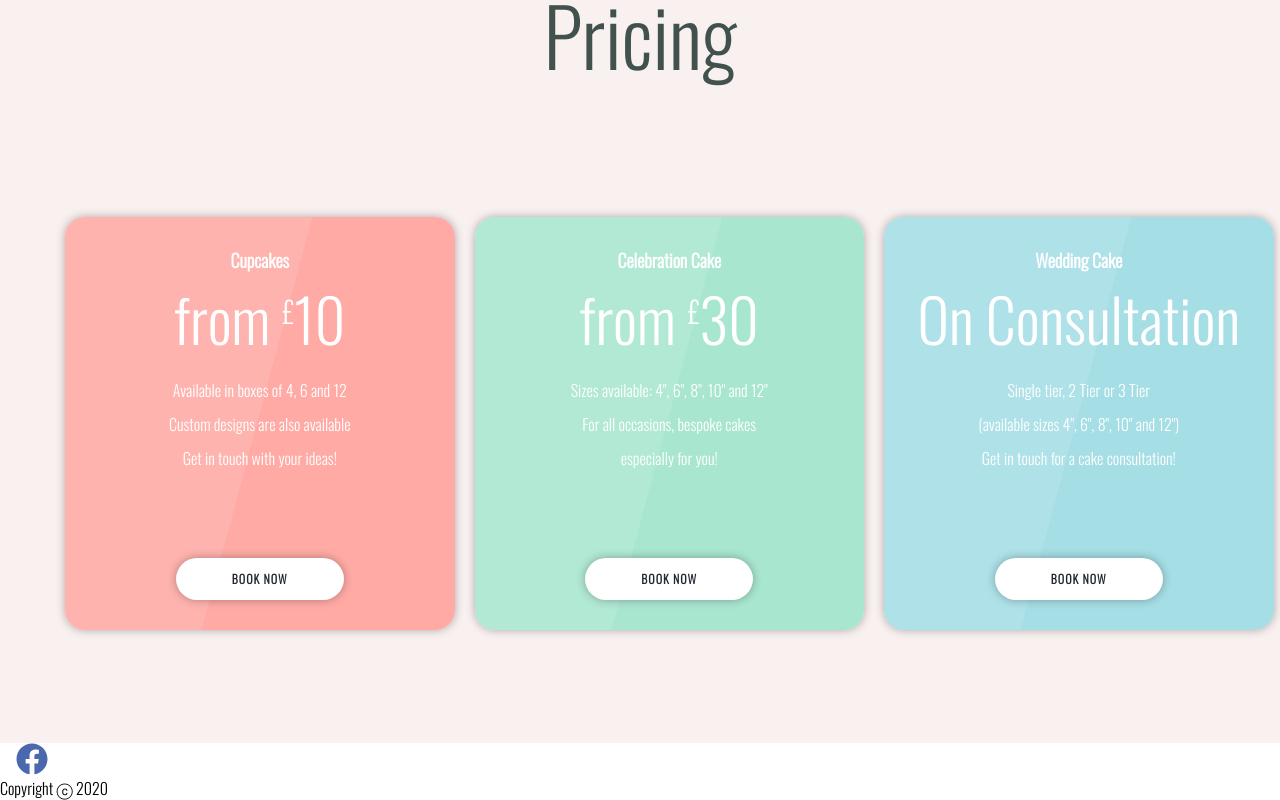
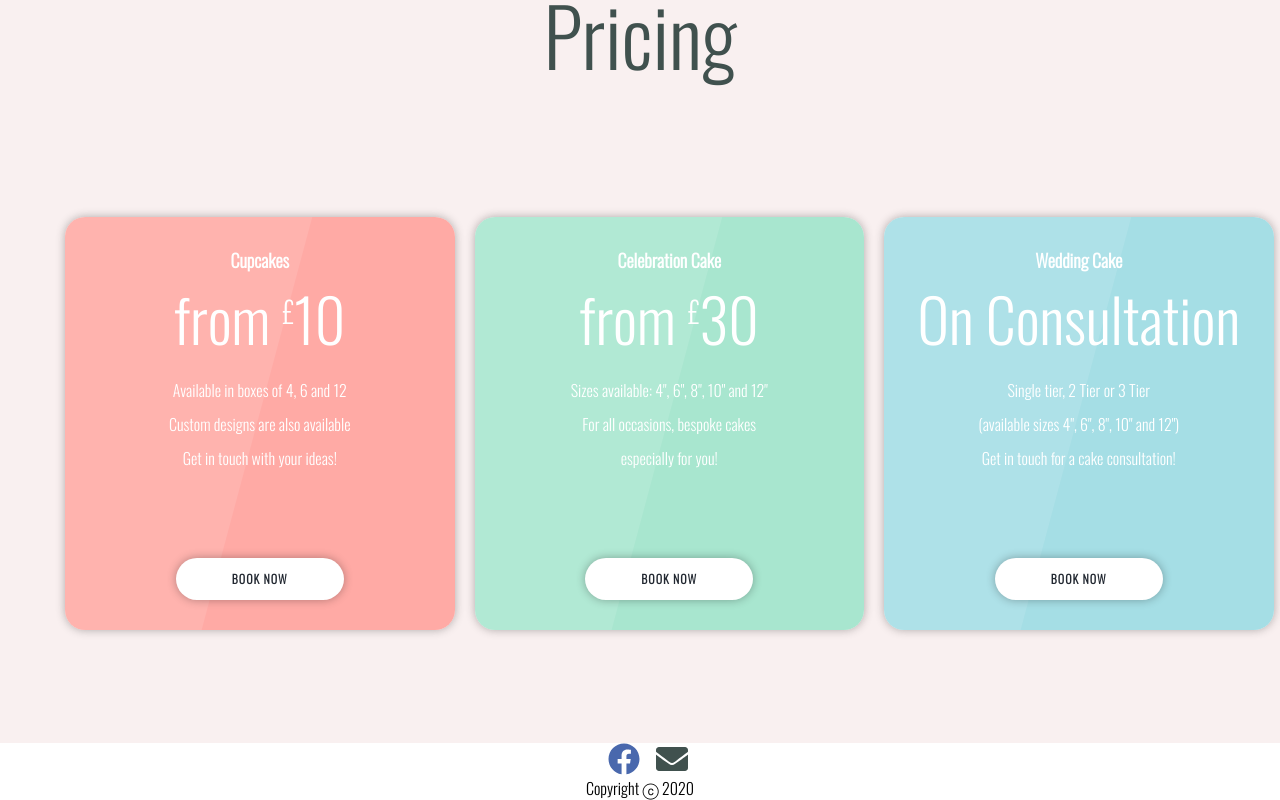
Before and after one commit to ChrisKirbyDev/Cakes, a React (Create React App) app: page / in a window 1280 px wide. Shown: the part 3026-3826 px from the top of the page. Built offline with nearby package versions, Linux system fonts and the light colour scheme.

Commit message:
add email to contact icons

```diff
--- a/src/Components/Common/contact.js
+++ b/src/Components/Common/contact.js
@@ -1,22 +1,28 @@
 import React from "react";
 import { FontAwesomeIcon } from "@fortawesome/react-fontawesome";
 import {
-  faYoutube,
   faFacebook,
-  faTwitter,
-  faInstagram
 } from "@fortawesome/free-brands-svg-icons";
+import {
+  faEnvelope,
+} from "@fortawesome/free-solid-svg-icons";
 
 function Contact(){
   const currentYear = new Date().getFullYear();
   return (
-    <footer>
+    <footer className="contact">
         <div className="contact-container">
           <a
             href="https://www.facebook.com/cakesbyemilyeve"
             className="facebook"
           >
             <FontAwesomeIcon icon={faFacebook} size="2x" />
+          </a>
+          <a
+            href="mailto:cakesbyemilyeve@gmail.com"
+            className="email"
+          >
+            <FontAwesomeIcon icon={faEnvelope} size="2x" />
           </a>
           <p>Copyright ⓒ {currentYear}</p>
         </div>
--- a/src/styles/modules/_contact.css
+++ b/src/styles/modules/_contact.css
@@ -1,3 +1,7 @@
+.contact-container {
+    text-align: center;
+}
+
 .facebook {
     color: #4968ad;
     margin: 0 1rem;
@@ -8,3 +12,7 @@
 .facebook:hover{
     transform: translateY(-2px);
 }
+
+.email {
+    color: #40514e;
+}
```
